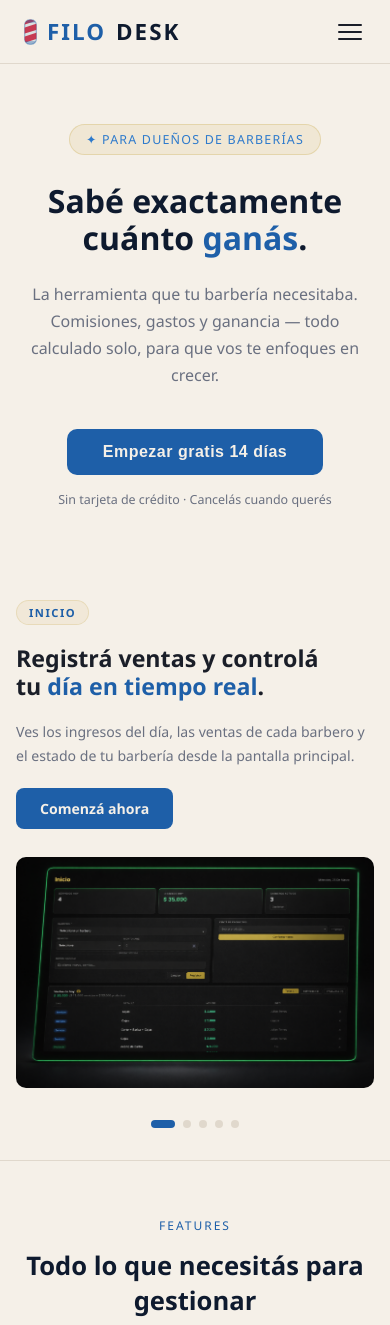
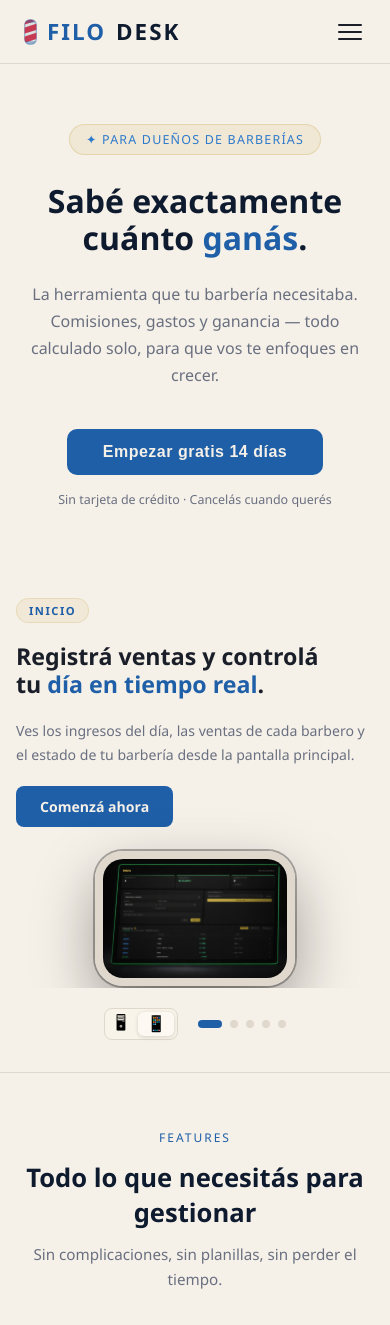
Before and after one commit to nievarodrigo/filodesk-app, a Next.js app: page / in a window 390 px wide. Shown: the top 1325 px of the page. Built offline with nearby package versions, Linux system fonts and the light colour scheme; no server answers.

Commit message:
feat: toggle desktop/mobile en carousel, default según dispositivo

```diff
--- a/src/components/landing/MockupCarousel.tsx
+++ b/src/components/landing/MockupCarousel.tsx
@@ -6,7 +6,8 @@ import Link from 'next/link'
 import styles from './mockupCarousel.module.css'
 
 type Slide = {
-  image: string
+  imageDesktop: string
+  imageMobile: string
   tag: string
   titleHtml: string
   description: string
@@ -16,7 +17,8 @@ type Slide = {
 
 const SLIDES: Slide[] = [
   {
-    image: '/mockups/inicio.png',
+    imageDesktop: '/mockups/inicio.png',
+    imageMobile: '/mockups/inicio.png', // TODO: reemplazar con screenshot mobile
     tag: 'Inicio',
     titleHtml: 'Registrá ventas y controlá<br/>tu <em>día en tiempo real</em>.',
     description: 'Ves los ingresos del día, las ventas de cada barbero y el estado de tu barbería desde la pantalla principal.',
@@ -24,7 +26,8 @@ const SLIDES: Slide[] = [
     ctaHref: '/auth/register',
   },
   {
-    image: '/mockups/finanzas.png',
+    imageDesktop: '/mockups/finanzas.png',
+    imageMobile: '/mockups/finanzas.png',
     tag: 'Finanzas',
     titleHtml: 'Controlá las <em>finanzas</em><br/>de tu barbería.',
     description: 'Ingresos, gastos, comisiones y ganancia neta de cada mes. Todo calculado automáticamente, sin fórmulas.',
@@ -32,7 +35,8 @@ const SLIDES: Slide[] = [
     ctaHref: '/auth/register',
   },
   {
-    image: '/mockups/ventas.png',
+    imageDesktop: '/mockups/ventas.png',
+    imageMobile: '/mockups/ventas.png',
     tag: 'Ventas',
     titleHtml: 'Aumentá las <em>ventas</em><br/>de tu barbería.',
     description: 'Registrá servicios y productos en segundos. Analizá tendencias y compará períodos fácilmente.',
@@ -40,7 +44,8 @@ const SLIDES: Slide[] = [
     ctaHref: '/auth/register',
   },
   {
-    image: '/mockups/barberos.png',
+    imageDesktop: '/mockups/barberos.png',
+    imageMobile: '/mockups/barberos.png',
     tag: 'Equipo',
     titleHtml: 'Configurá tu <em>equipo</em><br/>y sus comisiones.',
     description: 'Agregá barberos, establecé sus porcentajes y gestioná los servicios que ofrece tu barbería.',
@@ -48,7 +53,8 @@ const SLIDES: Slide[] = [
     ctaHref: '/auth/register',
   },
   {
-    image: '/mockups/gastos.png',
+    imageDesktop: '/mockups/gastos.png',
+    imageMobile: '/mockups/gastos.png',
     tag: 'Gastos',
     titleHtml: 'Controlá cada <em>gasto</em><br/>del local.',
     description: 'Registrá alquiler, productos, sueldos y más. Sabé exactamente cuánto te cuesta mantener la barbería.',
@@ -59,9 +65,17 @@ const SLIDES: Slide[] = [
 
 const INTERVAL_MS = 8000
 
+type ViewMode = 'desktop' | 'mobile'
+
 export default function MockupCarousel() {
   const [current, setCurrent] = useState(0)
+  const [viewMode, setViewMode] = useState<ViewMode>('desktop')
   const timerRef = useRef<ReturnType<typeof setInterval> | null>(null)
+
+  // Default según el dispositivo del visitante
+  useEffect(() => {
+    if (window.innerWidth < 768) setViewMode('mobile')
+  }, [])
 
   function start() {
     timerRef.current = setInterval(() => {
@@ -80,6 +94,8 @@ export default function MockupCarousel() {
     return () => { if (timerRef.current) clearInterval(timerRef.current) }
   }, [])
 
+  const isMobile = viewMode === 'mobile'
+
   return (
     <section className={styles.section}>
       <div className={styles.viewport}>
@@ -88,7 +104,7 @@ export default function MockupCarousel() {
           style={{ transform: `translateX(-${current * 100}vw)` }}
         >
           {SLIDES.map((s, i) => (
-            <div key={i} className={styles.slide}>
+            <div key={i} className={`${styles.slide} ${isMobile ? styles.slideMobile : ''}`}>
 
               <div className={styles.copy}>
                 <span className={styles.tag}>{s.tag}</span>
@@ -102,12 +118,12 @@ export default function MockupCarousel() {
                 </Link>
               </div>
 
-              <div className={styles.mockupWrap}>
+              <div className={`${styles.mockupWrap} ${isMobile ? styles.mockupPhone : ''}`}>
                 <Image
-                  src={s.image}
+                  src={isMobile ? s.imageMobile : s.imageDesktop}
                   alt={s.tag}
-                  width={900}
-                  height={560}
+                  width={isMobile ? 390 : 900}
+                  height={isMobile ? 844 : 560}
                   className={styles.mockupImg}
                   priority={i === 0}
                 />
@@ -116,6 +132,25 @@ export default function MockupCarousel() {
             </div>
           ))}
         </div>
+      </div>
+
+      {/* Toggle + dots */}
+      <div className={styles.controls}>
+        <div className={styles.viewToggle}>
+          <button
+            className={`${styles.toggleBtn} ${!isMobile ? styles.toggleBtnActive : ''}`}
+            onClick={() => setViewMode('desktop')}
+            title="Vista escritorio"
+          >
+            🖥
+          </button>
+          <button
+            className={`${styles.toggleBtn} ${isMobile ? styles.toggleBtnActive : ''}`}
+            onClick={() => setViewMode('mobile')}
+            title="Vista celular"
+          >
+            📱
+          </button>
         </div>
 
         <div className={styles.dots}>
@@ -128,6 +163,7 @@ export default function MockupCarousel() {
             />
           ))}
         </div>
+      </div>
     </section>
   )
 }
--- a/src/components/landing/mockupCarousel.module.css
+++ b/src/components/landing/mockupCarousel.module.css
@@ -104,12 +104,67 @@
   display: block;
 }
 
+/* ── MOBILE MOCKUP FRAME ── */
+.mockupPhone {
+  transform: none !important;
+  display: flex;
+  justify-content: center;
+}
+
+.mockupPhone .mockupImg {
+  width: auto;
+  max-width: 260px;
+  height: auto;
+  border-radius: 28px;
+  border: 8px solid var(--border);
+  box-shadow: 0 0 0 2px rgba(0,0,0,.3), 0 24px 60px rgba(0,0,0,.35);
+}
+
+/* ajuste grid cuando la imagen es portrait */
+.slideMobile {
+  grid-template-columns: 1.2fr 1fr;
+  align-items: center;
+}
+
+/* ── CONTROLS (toggle + dots) ── */
+.controls {
+  display: flex;
+  align-items: center;
+  justify-content: center;
+  gap: 20px;
+  margin-top: 32px;
+}
+
+.viewToggle {
+  display: flex;
+  gap: 4px;
+  background: var(--card);
+  border: 1px solid var(--border);
+  border-radius: 8px;
+  padding: 3px;
+}
+
+.toggleBtn {
+  background: transparent;
+  border: none;
+  cursor: pointer;
+  font-size: 1rem;
+  padding: 4px 8px;
+  border-radius: 6px;
+  transition: background .15s;
+  line-height: 1;
+}
+
+.toggleBtnActive {
+  background: var(--surface);
+  box-shadow: 0 1px 4px rgba(0,0,0,.15);
+}
+
 /* ── DOTS ── */
 .dots {
   display: flex;
   justify-content: center;
   gap: 8px;
-  margin-top: 40px;
 }
 
 .dotBtn {
@@ -161,5 +216,6 @@
 
   .title { font-size: 1.45rem; }
   .desc { font-size: .88rem; }
-  .dots { margin-top: 28px; }
+  .controls { margin-top: 20px; }
+  .mockupPhone .mockupImg { max-width: 200px; }
 }
```
Lines whose indentation alone changed are shown as unchanged.
